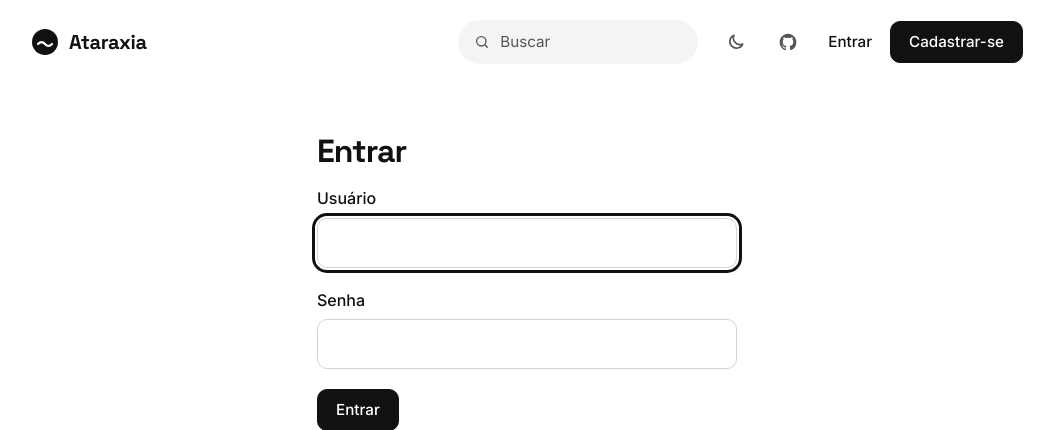
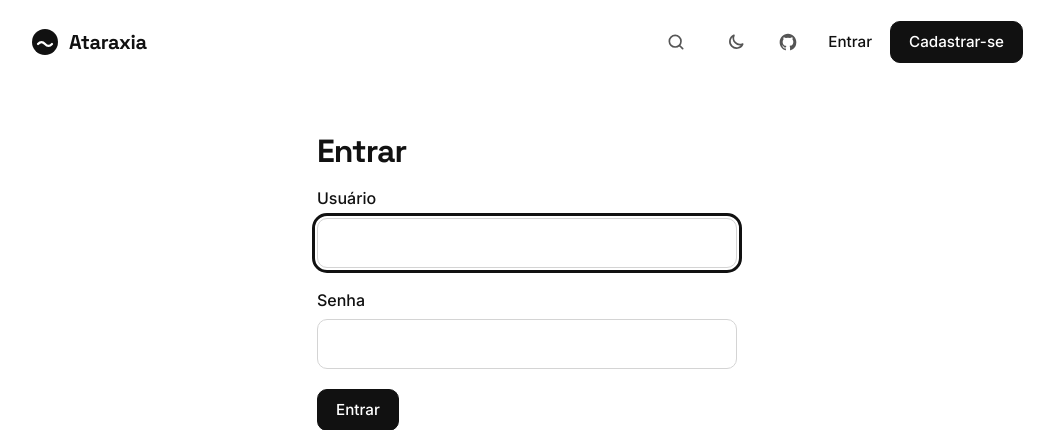
Before and after one commit to ataraxia-ppads/ataraxia-blog, a Django app: page /entrar/ in a window 1280 px wide. Shown: the top 430 px of the page, without its empty margins (113-1167 px from the left). Run offline with Django 5.2, Linux system fonts and the light colour scheme.

Commit message:
Busca começa como lupa e se estende ao clicar (#25)

```diff
--- a/static/css/ataraxia.css
+++ b/static/css/ataraxia.css
@@ -114,19 +114,32 @@ h1, h2, h3 { font-family: var(--titulo); line-height: 1.2; letter-spacing: -0.02
 .marca-icone circle { fill: var(--texto); }
 .marca-icone path { fill: none; stroke: var(--fundo); stroke-width: 2.2; stroke-linecap: round; }
 
+/* A busca começa como a lupa. Clicar nela leva o foco ao campo, e com o foco
+   o campo se estende para a esquerda. Com um termo buscado, fica aberta. */
 .busca {
-  flex: 0 1 auto; width: 240px; display: flex; align-items: center; gap: 10px;
-  background: var(--campo); border-radius: 999px; padding: 0 16px; min-height: 44px;
-  color: var(--suave); transition: width .28s ease;
+  flex: 0 1 auto; width: 44px; display: flex; align-items: center;
+  border-radius: 999px; min-height: 44px; color: var(--suave);
+  transition: width .28s ease, background-color .28s ease;
 }
-/* Ao receber o foco, o campo cresce para a esquerda, sobre o espaço vazio. */
-.busca:focus-within { width: min(440px, 100%); }
+.busca-lupa {
+  flex: none; display: inline-flex; align-items: center; justify-content: center;
+  width: 44px; height: 44px; border-radius: 50%; cursor: pointer;
+}
+.busca-lupa .icone { width: 20px; height: 20px; }
+.busca-lupa:hover { color: var(--texto); background: var(--campo); }
+.busca input[type=search] {
+  flex: 1; width: 0; min-width: 0; border: 0; background: transparent; padding: 0;
+  min-height: 40px; font-size: .95rem; color: var(--texto); outline: none; opacity: 0;
+}
+.busca:focus-within, .busca:has(input:not(:placeholder-shown)) {
+  width: min(440px, 100%); background: var(--campo);
+}
+.busca:focus-within input[type=search], .busca:has(input:not(:placeholder-shown)) input[type=search] {
+  padding-right: 16px; opacity: 1;
+}
+.busca:focus-within .busca-lupa:hover, .busca:has(input:not(:placeholder-shown)) .busca-lupa:hover { background: none; }
+.busca:focus-within { outline: 3px solid var(--texto); outline-offset: 2px; }
 @media (prefers-reduced-motion: reduce) { .busca { transition: none; } }
-.busca:focus-within { outline: 3px solid var(--texto); outline-offset: 2px; }
-.busca input[type=search] {
-  flex: 1; min-width: 0; border: 0; background: transparent; padding: 0;
-  min-height: 40px; font-size: .95rem; color: var(--texto); outline: none;
-}
 .busca input::placeholder { color: var(--suave); opacity: 1; }
 
 .navegacao { display: flex; align-items: center; gap: 8px; }
@@ -173,8 +186,9 @@ h1, h2, h3 { font-family: var(--titulo); line-height: 1.2; letter-spacing: -0.02
 .menu-lista a:hover, .menu-lista button:hover { background: var(--campo); color: var(--texto); }
 .menu-lista button { color: var(--suave); }
 
+/* Em tela estreita a busca aberta ocupa uma linha própria, abaixo do topo. */
 @media (max-width: 640px) {
-  .busca, .busca:focus-within { order: 3; flex: 1 1 100%; width: auto; }
+  .busca:focus-within, .busca:has(input:not(:placeholder-shown)) { order: 3; flex: 1 1 100%; width: auto; }
 }
 
 /* Avatar ---------------------------------------------------------------- */
--- a/templates/includes/topo.html
+++ b/templates/includes/topo.html
@@ -2,8 +2,10 @@
   <div class="topo-interno">
     <a class="marca" href="{% url 'posts:list' %}">{% include 'includes/marca.html' %}<span>Ataraxia</span></a>
     <form class="busca" action="{% url 'posts:list' %}" method="get" role="search">
-      <svg class="icone" aria-hidden="true" viewBox="0 0 24 24"><circle cx="11" cy="11" r="7"/><path d="m20 20-3.5-3.5"/></svg>
-      <label for="busca-termo" class="visualmente-oculto">Buscar textos</label>
+      <label for="busca-termo" class="busca-lupa" title="Buscar textos">
+        <svg class="icone" aria-hidden="true" viewBox="0 0 24 24"><circle cx="11" cy="11" r="7"/><path d="m20 20-3.5-3.5"/></svg>
+        <span class="visualmente-oculto">Buscar textos</span>
+      </label>
       <input id="busca-termo" type="search" name="q" value="{{ term|default:'' }}" placeholder="Buscar">
     </form>
     <nav class="navegacao" aria-label="Conta">
```
